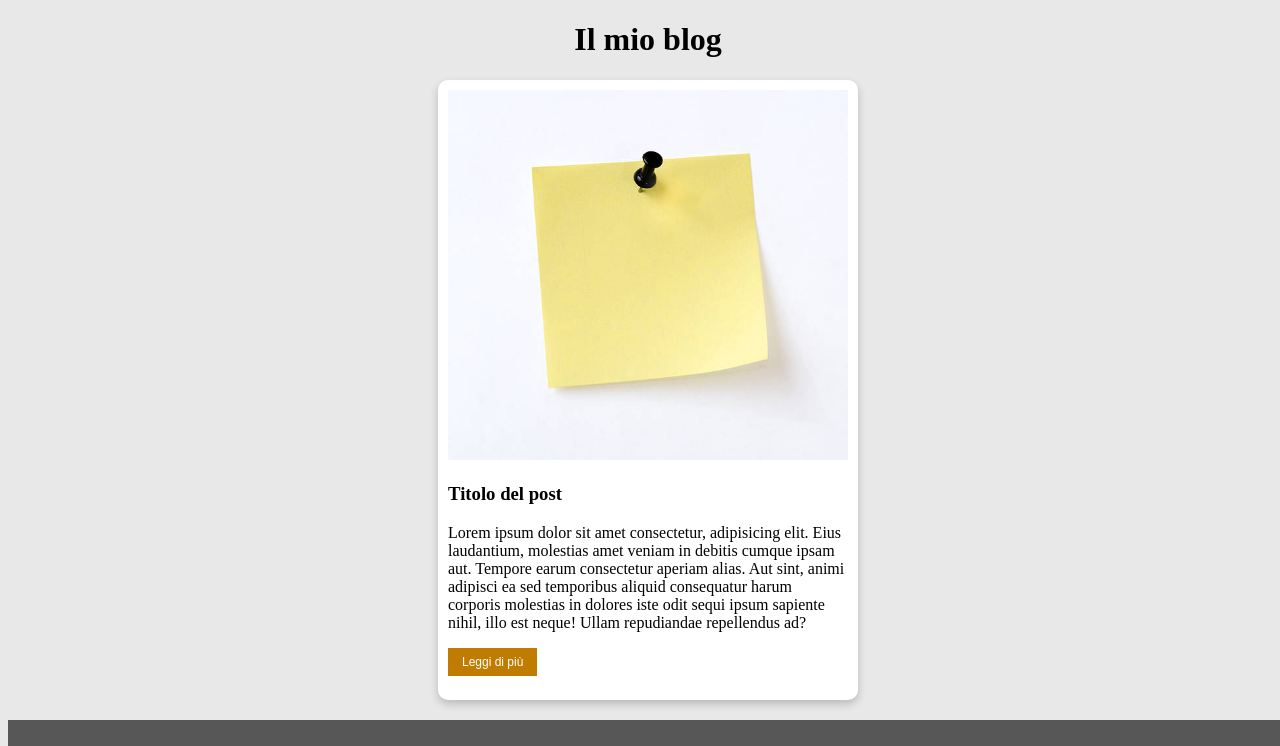
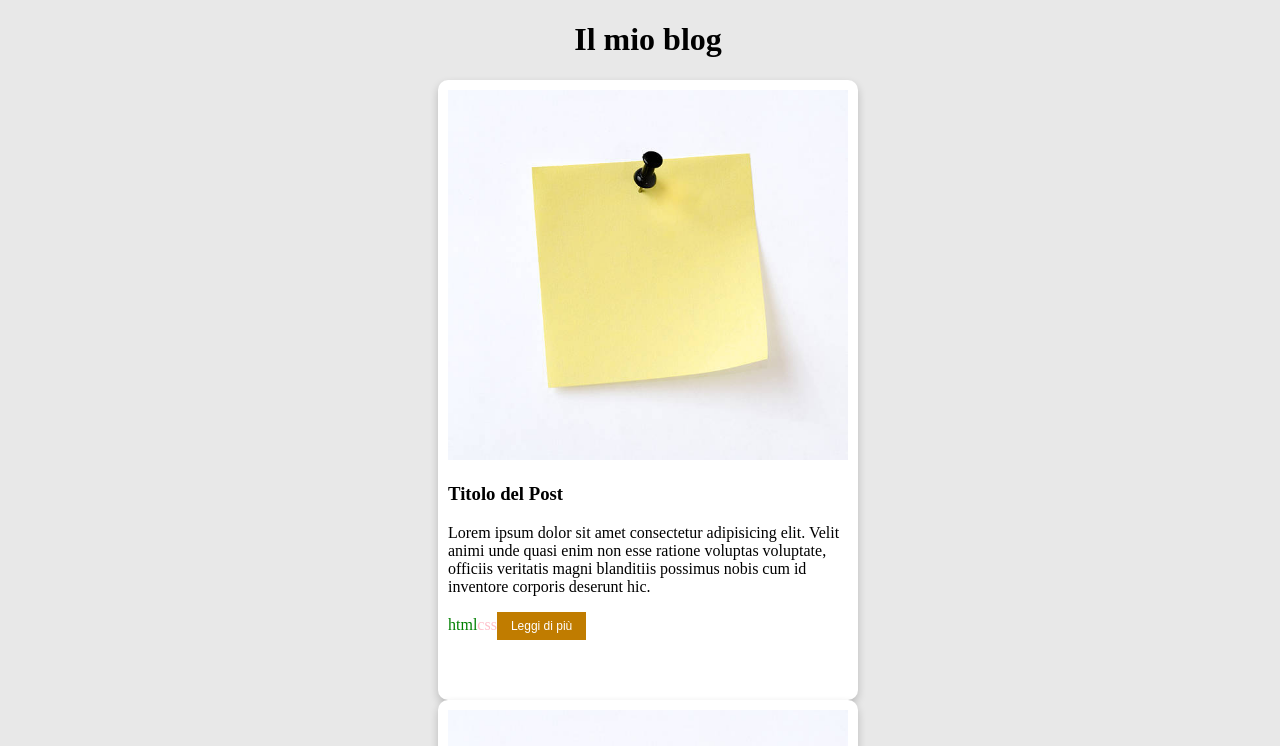
Before and after one commit to dariofusco/react-props-blog, a React (Vite) app: page / in a window 1280 px wide. Shown: the top 746 px of the page. Built offline with nearby package versions, Linux system fonts and the light colour scheme.

Commit message:
imposta props

```diff
--- a/src/components/Card/Card.jsx
+++ b/src/components/Card/Card.jsx
@@ -1,17 +1,22 @@
 import imagePost from "../../assets/post.jpg";
 import cardStyles from "./Card.module.css";
 
-function Main() {
+function Card({ title, content, tags, published }) {
     return (
         <>
-            <div className={cardStyles.card}>
-                <img src={imagePost} alt="" />
-                <h3>Titolo del post</h3>
-                <p>Lorem ipsum dolor sit amet consectetur, adipisicing elit. Eius laudantium, molestias amet veniam in debitis cumque ipsam aut. Tempore earum consectetur aperiam alias. Aut sint, animi adipisci ea sed temporibus aliquid consequatur harum corporis molestias in dolores iste odit sequi ipsum sapiente nihil, illo est neque! Ullam repudiandae repellendus ad?</p>
-                <button>Leggi di più</button>
-            </div>
+            {published &&
+                <div className={cardStyles.card}>
+                    <img src={imagePost} alt="" />
+                    <h3>{title}</h3>
+                    <p>{content}</p>
+                    {tags.map((tag, index) => (
+                        <span className={tag == 'html' ? cardStyles.green : '' || tag == 'css' ? cardStyles.pink : tag == 'js' ? cardStyles.blue : ''} key={index}>{tag}</span>
+                    ))}
+                    <button>Leggi di più</button>
+                </div>
+            }
         </>
     )
 }
 
-export default Main
+export default Card
--- a/src/components/Card/Card.module.css
+++ b/src/components/Card/Card.module.css
@@ -30,3 +30,15 @@ button {
 button:hover {
     background-color: orange;
 }
+
+.green {
+    color: green;
+}
+
+.pink {
+    color: pink;
+}
+
+.blue {
+    color: blue;
+}
--- a/src/components/Main/Main.jsx
+++ b/src/components/Main/Main.jsx
@@ -44,7 +44,15 @@ function Main() {
     return (
         <>
             <main>
-                <Card />
+                {posts.map((post) => (
+                    <Card
+                        key={post.id}
+                        title={post.title}
+                        content={post.content}
+                        tags={post.tags}
+                        published={post.published}
+                    />
+                ))}
             </main>
         </>
     )
```
